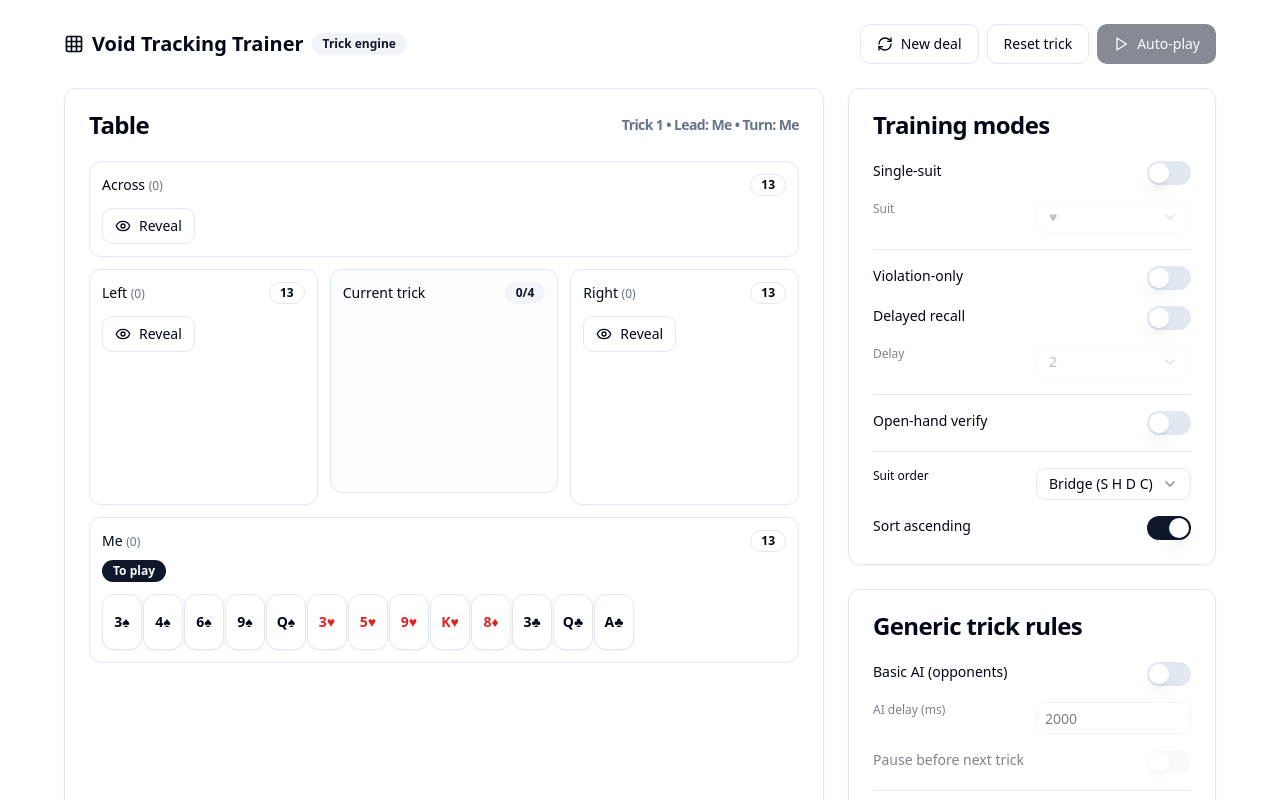
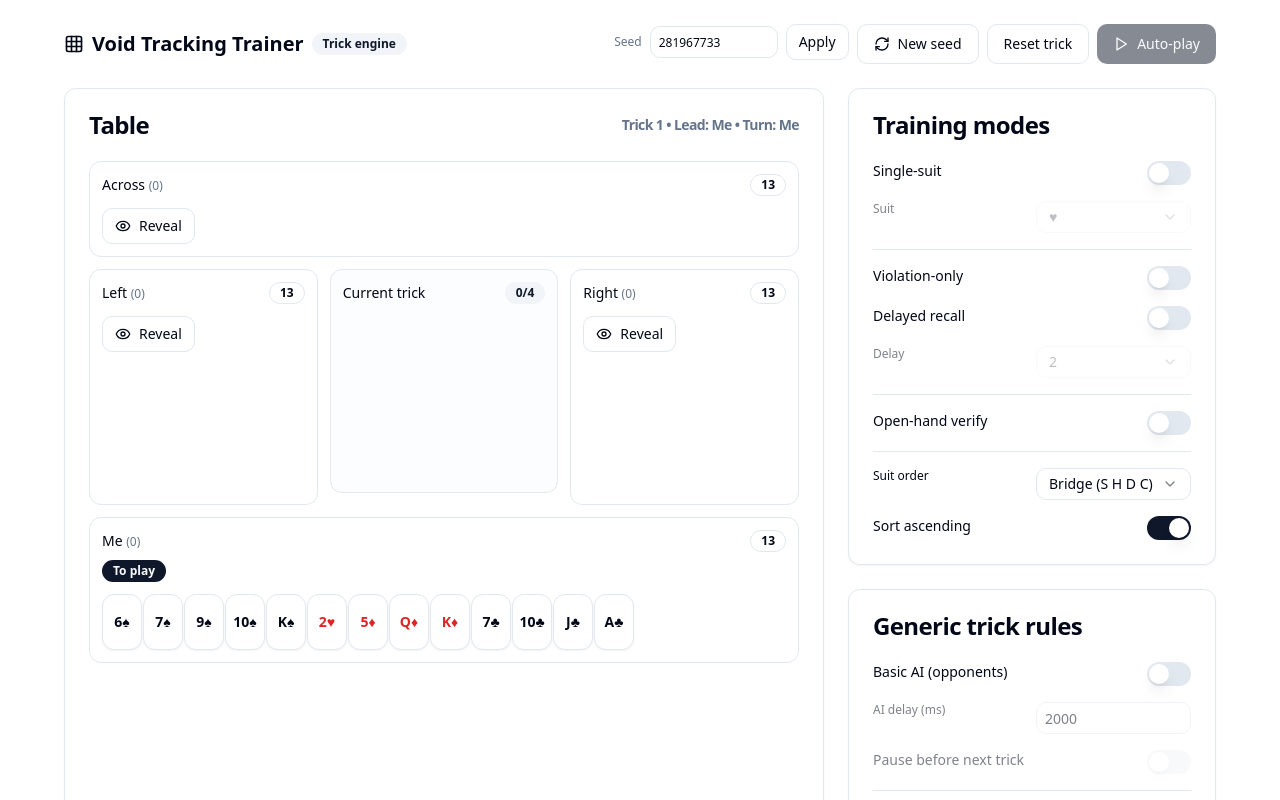
Before and after one commit to gsingh93/trick-taking-trainer, a React (Vite) app: page / in a window 1280 px wide. Shown: the top 800 px of the page. Built offline with nearby package versions, Linux system fonts and the light colour scheme; the HTML template or start-up script is replaced by a standard one.

Commit message:
Allow customizing seed

```diff
--- a/src/App.tsx
+++ b/src/App.tsx
@@ -79,17 +79,27 @@ function buildDeck(): CardT[] {
   return deck;
 }
 
-function shuffle<T>(arr: T[]): T[] {
+function createRng(seed: number) {
+  let t = seed >>> 0;
+  return () => {
+    t += 0x6d2b79f5;
+    let r = Math.imul(t ^ (t >>> 15), t | 1);
+    r ^= r + Math.imul(r ^ (r >>> 7), r | 61);
+    return ((r ^ (r >>> 14)) >>> 0) / 4294967296;
+  };
+}
+
+function shuffle<T>(arr: T[], rng: () => number): T[] {
   const a = arr.slice();
   for (let i = a.length - 1; i > 0; i--) {
-    const j = Math.floor(Math.random() * (i + 1));
+    const j = Math.floor(rng() * (i + 1));
     [a[i], a[j]] = [a[j], a[i]];
   }
   return a;
 }
 
-function dealNewHands(): Hands {
-  const deck = shuffle(buildDeck());
+function dealNewHands(rng: () => number): Hands {
+  const deck = shuffle(buildDeck(), rng);
   const hands: Hands = { Left: [], Across: [], Right: [], Me: [] };
   let idx = 0;
   for (let round = 0; round < 13; round++) {
@@ -384,7 +394,10 @@ export default function App() {
   });
   const [trumpBroken, setTrumpBroken] = useState(false);
 
-  const [hands, setHands] = useState<Hands>(() => dealNewHands());
+  const [dealSeed, setDealSeed] = useState(() => Math.floor(Math.random() * 1_000_000_000));
+  const [seedInput, setSeedInput] = useState(() => String(dealSeed));
+  const [seedError, setSeedError] = useState<string | null>(null);
+  const [hands, setHands] = useState<Hands>(() => dealNewHands(createRng(dealSeed)));
 
   const [reveal, setReveal] = useState<Record<Seat, boolean>>({
     Left: false,
@@ -474,10 +487,12 @@ export default function App() {
     }
   }
 
-  function newDeal() {
+  function resetForDeal(seed: number) {
     cancelResolveTimer();
+    setDealSeed(seed);
+    setSeedInput(String(seed));
     setTricksWon({ Left: 0, Across: 0, Right: 0, Me: 0 });
-    setHands(dealNewHands());
+    setHands(dealNewHands(createRng(seed)));
     setReveal({ Left: false, Across: false, Right: false, Me: true });
     setGrid({
       Left: { S: "POSSIBLE", H: "POSSIBLE", D: "POSSIBLE", C: "POSSIBLE" },
@@ -493,6 +508,29 @@ export default function App() {
     setTrumpBroken(false);
     setIsResolving(false);
     setAwaitContinue(false);
+  }
+
+  function parseSeed(value: string): number | null {
+    if (!value.trim()) return null;
+    const n = Number(value);
+    if (!Number.isFinite(n)) return null;
+    const seed = Math.floor(n);
+    if (seed < 0) return null;
+    return seed >>> 0;
+  }
+
+  function applySeedFromInput() {
+    const parsed = parseSeed(seedInput);
+    if (parsed == null) {
+      setSeedError("Enter a non-negative whole number");
+      return;
+    }
+    setSeedError(null);
+    resetForDeal(parsed);
+  }
+
+  function newSeed() {
+    resetForDeal(Math.floor(Math.random() * 1_000_000_000));
   }
 
   function toggleRevealSeat(seat: Seat) {
@@ -657,9 +695,32 @@ export default function App() {
             <Badge variant="secondary">Trick engine</Badge>
           </div>
           <div className="flex gap-2">
-            <Button variant="outline" className="gap-2" onClick={newDeal}>
+            <div className="flex flex-col">
+              <div className="flex items-center gap-2">
+                <span className="text-xs text-muted-foreground">Seed</span>
+                <input
+                  type="number"
+                  min={0}
+                  step={1}
+                  value={seedInput}
+                  onChange={(e) => {
+                    setSeedInput(e.target.value);
+                    setSeedError(null);
+                  }}
+                  onKeyDown={(e) => {
+                    if (e.key === "Enter") applySeedFromInput();
+                  }}
+                  className="h-8 w-32 rounded-md border bg-background px-2 text-xs"
+                />
+                <Button type="button" variant="outline" size="sm" onClick={applySeedFromInput}>
+                  Apply
+                </Button>
+              </div>
+              {seedError ? <div className="mt-1 text-xs text-destructive">{seedError}</div> : null}
+            </div>
+            <Button variant="outline" className="gap-2" onClick={newSeed}>
               <RefreshCw className="h-4 w-4" />
-              New deal
+              New seed
             </Button>
             <Button variant="outline" className="gap-2" onClick={resetTrickOnly}>
               Reset trick
@@ -1081,7 +1142,7 @@ console.assert(
   "Each suit should have 13 cards"
 );
 
-const _hands = dealNewHands();
+const _hands = dealNewHands(createRng(1));
 console.assert(SEATS.every((s) => _hands[s].length === 13), "Each seat should be dealt 13 cards");
 
 const _dealtIds = SEATS.reduce<string[]>((acc, s) => acc.concat(_hands[s].map((c) => c.id)), []);
```
